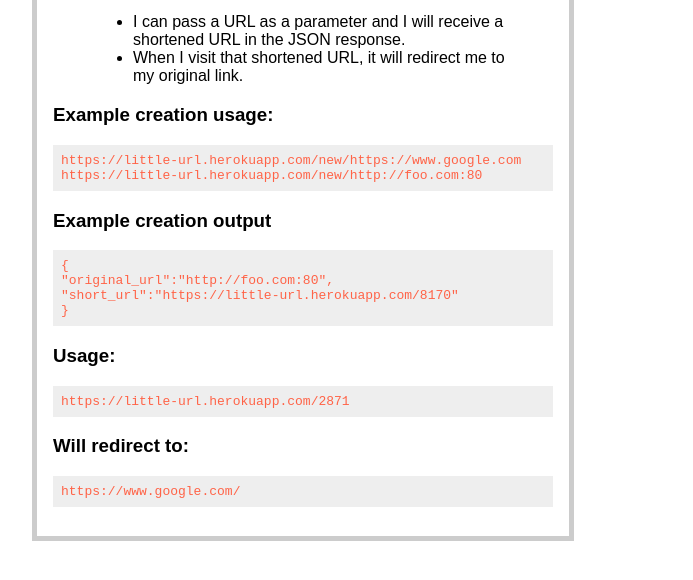
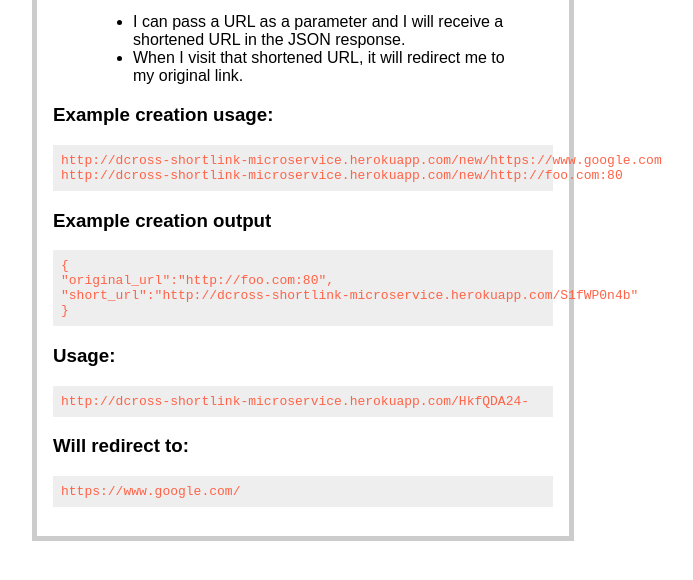
Before and after one commit to cloudsociety/fCC-shortlink-microservice, a website: page public/index.html in a window 1280 px wide. Shown: the part 108-688 px from the top of the page, without its empty margins (337-1030 px from the left). Drawn offline with Linux system fonts and the light colour scheme.

Commit message:
Added readme and updated index.html with current links.

```diff
--- a/public/index.html
+++ b/public/index.html
@@ -38,15 +38,15 @@
       </ul>
     </blockquote>
     <h3>Example creation usage:</h3>
-    <code><pre>https://little-url.herokuapp.com/new/https://www.google.com
-https://little-url.herokuapp.com/new/http://foo.com:80</pre></code>
+    <code><pre>http://dcross-shortlink-microservice.herokuapp.com/new/https://www.google.com
+http://dcross-shortlink-microservice.herokuapp.com/new/http://foo.com:80</pre></code>
     <h3>Example creation output</h3>
     <code><pre>{
 "original_url":"http://foo.com:80",
-"short_url":"https://little-url.herokuapp.com/8170"
+"short_url":"http://dcross-shortlink-microservice.herokuapp.com/S1fWP0n4b"
 }</pre></code>
     <h3>Usage:</h3>
-    <code><pre>https://little-url.herokuapp.com/2871</pre></code>
+    <code><pre>http://dcross-shortlink-microservice.herokuapp.com/HkfQDA24-</pre></code>
     <h3>Will redirect to:</h3>
     <code><pre>https://www.google.com/</pre></code>
   </div>
```
Also changed, not shown: readme.md (added).
